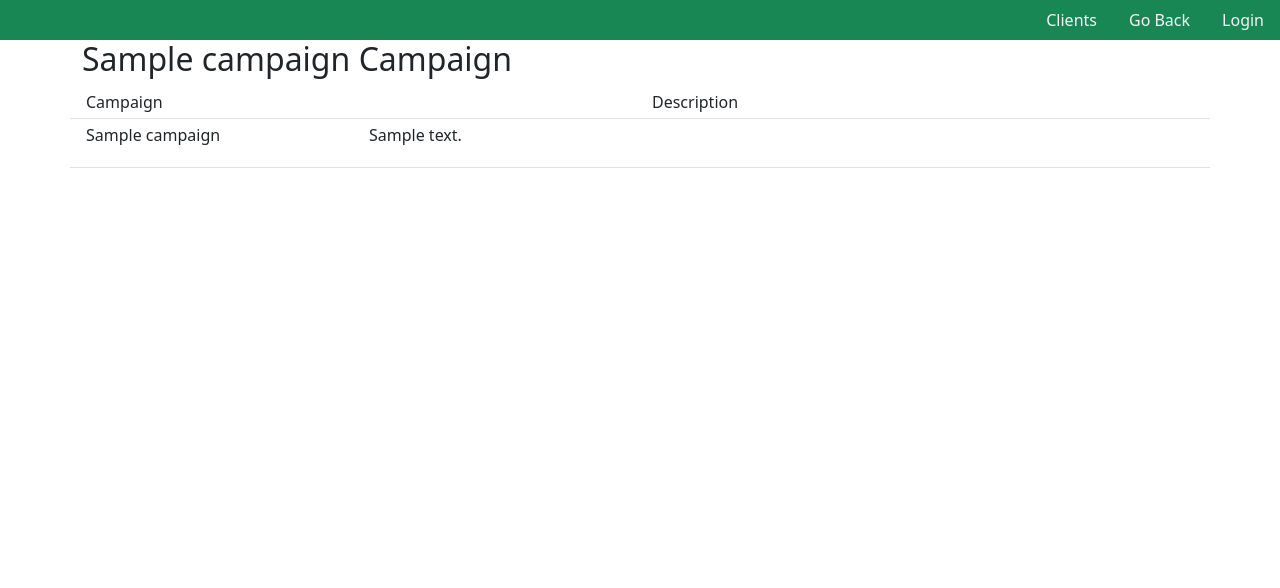
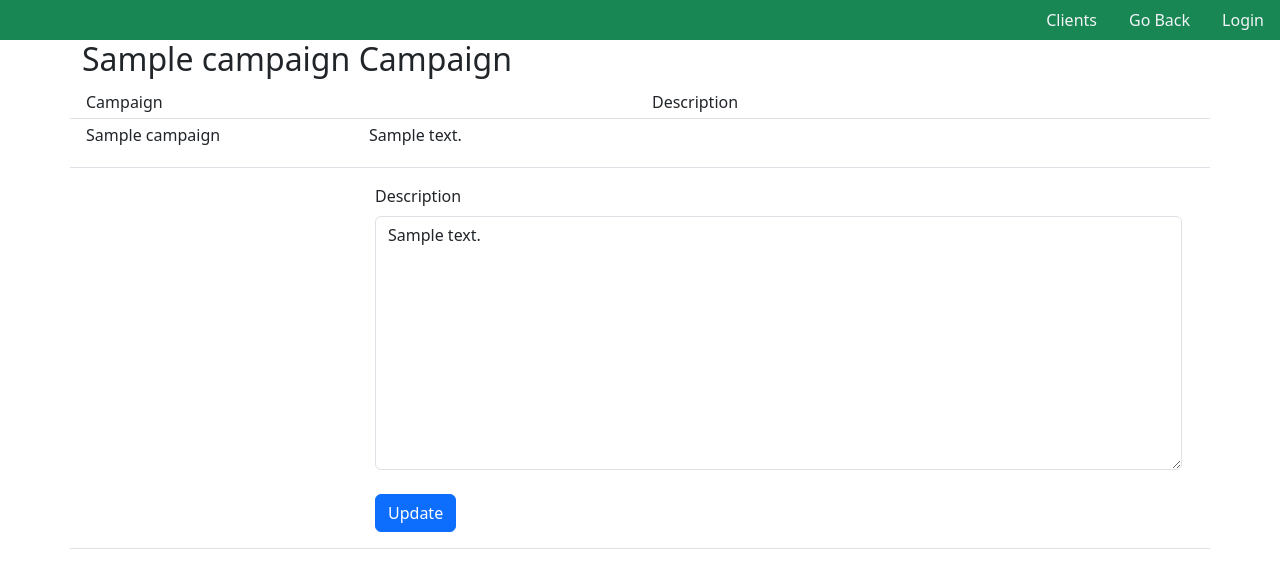
Before and after one commit to wanye71/Budget_Planner, a Django app: template budgetplanner-project/clients/templates/client/campaign_detail.html in a window 1280 px wide. Shown: the top 588 px of the page. Run offline with Django 5.2, Linux system fonts and the light colour scheme; the template is opened without the code that fills it: most values are stand-ins (such as "Sample title", 1, 10 or a date in 2020); some libraries are stand-ins or nearby versions.

Commit message:
description frontend update form

```diff
--- a/budgetplanner-project/clients/templates/client/campaign_detail.html
+++ b/budgetplanner-project/clients/templates/client/campaign_detail.html
@@ -24,4 +24,19 @@
             <p>{{ campaign.description }}</p>
         </div>
     </div>
+
+<div class="row row row-cols-2 border-bottom p-3">
+    <div class="col-3"></div>
+    <div class="col-9 align-middle">
+        <form method="post" action="{% url 'campaign_detail_update' campaign.pk %}">
+            {% csrf_token %}
+            <div class="mb-3">
+                <label for="description" class="form-label">Description</label>
+                <textarea name="description" id="description" class="form-control" rows="10">{{ campaign.description }}</textarea>
+            </div>
+
+            <button type="submit" class="btn btn-primary mt-2">Update</button>
+        </form>
+    </div>
+</div>
 {% endblock %}
--- a/budgetplanner-project/clients/urls.py
+++ b/budgetplanner-project/clients/urls.py
@@ -1,6 +1,6 @@
 from django.urls import path
 from django.contrib.auth import views as auth_views
-from .views import ClientListView, ClientDetailView, CampaignListView, CampaignDetailView, ChannelDetailView, UpdateCampaignView, LoginView
+from .views import ClientListView, ClientDetailView, CampaignListView, CampaignDetailView, ChannelDetailView, UpdateCampaignView, LoginView, CampaignDetailUpdateView
 
 urlpatterns = [
     # path('', LoginView.as_view(), name='admin_login'),
@@ -16,4 +16,7 @@ urlpatterns = [
     path('campaigns/<int:pk>/', CampaignDetailView.as_view(), name='campaign-detail'),
 
     path('update-campaign/', UpdateCampaignView.as_view(), name='update_campaign'),
+
+    path('campaign/<int:pk>/update/', CampaignDetailUpdateView.as_view(), name='campaign_detail_update'),
+
 ]
```
Also changed, not shown: budgetplanner-project/clients/forms.py (+9 -0 lines), budgetplanner-project/clients/views.py (+19 -3 lines), budgetplanner-project/db.sqlite3.
